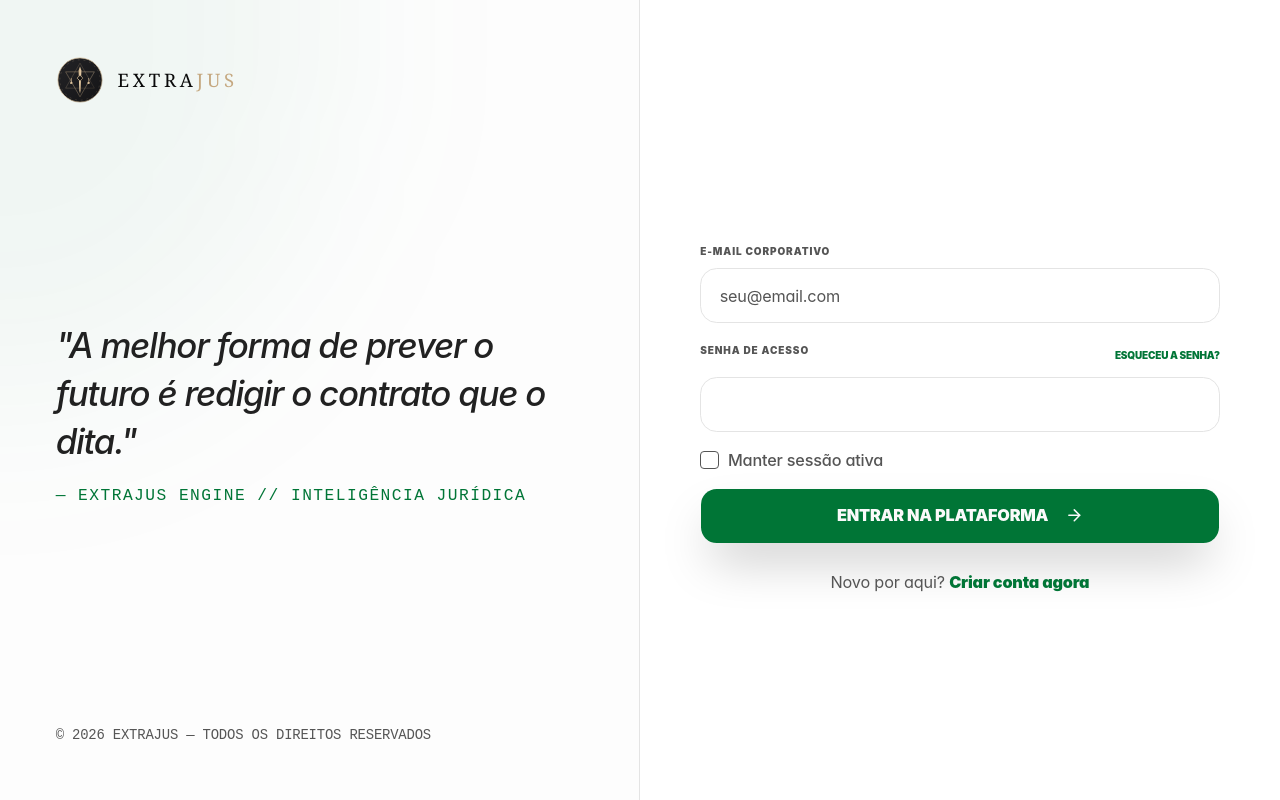
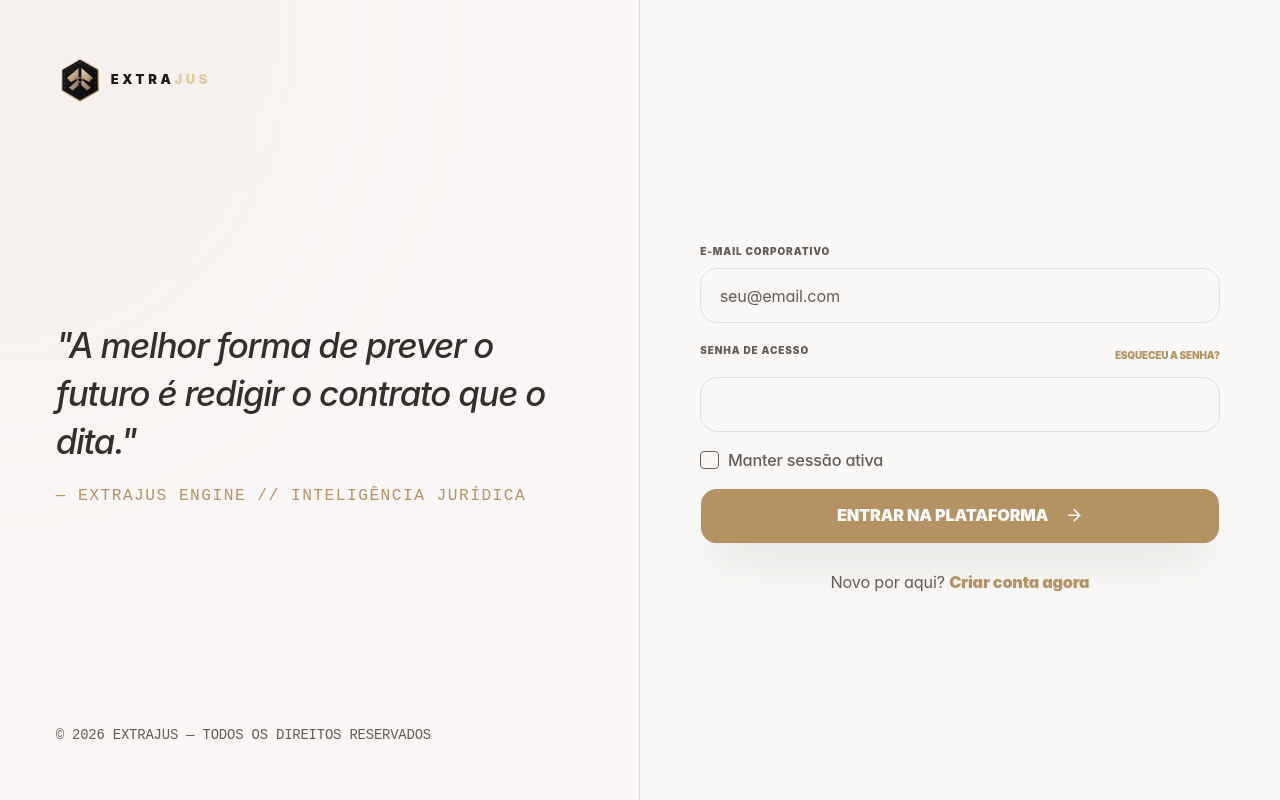
Before and after one commit to fdutragon/extrajus, a Next.js app: page /login in a window 1280 px wide. Built offline with nearby package versions, Linux system fonts and the light colour scheme; what @teispace/next-themes would draw is missing.

Commit message:
Redesign app icon

```diff
--- a/src/app/globals.css
+++ b/src/app/globals.css
@@ -78,58 +78,58 @@
 }
 
 :root {
-  --background: oklch(1 0 0);
-  --foreground: oklch(0.145 0 0);
-  --card: oklch(1 0 0);
-  --card-foreground: oklch(0.145 0 0);
+  --background: oklch(0.982 0.003 60); /* Alabastro Quente / Papel Linho de Luxo */
+  --foreground: oklch(0.22 0.01 45); /* Bronze Escuro / Grafite Imperial */
+  --card: oklch(1 0 0); /* Branco Puro Soft */
+  --card-foreground: oklch(0.22 0.01 45);
   --popover: oklch(1 0 0);
-  --popover-foreground: oklch(0.145 0 0);
-  --primary: oklch(0.48 0.15 156); /* Professional Green */
+  --popover-foreground: oklch(0.22 0.01 45);
+  --primary: oklch(0.68 0.075 75); /* Ouro Imperial Nobre (perfeita leitura no claro) */
   --primary-foreground: oklch(0.985 0 0);
-  --secondary: oklch(0.97 0 0);
-  --secondary-foreground: oklch(0.145 0 0);
-  --muted: oklch(0.97 0 0);
-  --muted-foreground: oklch(0.45 0 0);
-  --accent: oklch(0.97 0 0);
-  --accent-foreground: oklch(0.145 0 0);
-  --destructive: oklch(0.55 0.19 25);
-  --border: oklch(0.92 0 0);
-  --input: oklch(0.92 0 0);
-  --ring: oklch(0.48 0.15 156);
-  --chart-1: oklch(0.48 0.15 156);
-  --chart-2: oklch(0.6 0.15 156);
-  --chart-3: oklch(0.5 0.15 156);
-  --chart-4: oklch(0.7 0.15 156);
-  --chart-5: oklch(0.4 0.15 156);
+  --secondary: oklch(0.955 0.005 60); /* Creme Suave Secundário */
+  --secondary-foreground: oklch(0.22 0.01 45);
+  --muted: oklch(0.955 0.005 60);
+  --muted-foreground: oklch(0.48 0.015 65); /* Bronze Muted Elegante */
+  --accent: oklch(0.94 0.006 60);
+  --accent-foreground: oklch(0.22 0.01 45);
+  --destructive: oklch(0.55 0.18 25); /* Escarlate de Guerra */
+  --border: oklch(0.90 0.006 60); /* Linha Bronze Suave */
+  --input: oklch(0.90 0.006 60);
+  --ring: oklch(0.68 0.075 75);
+  --chart-1: oklch(0.68 0.075 75);
+  --chart-2: oklch(0.6 0.07 75);
+  --chart-3: oklch(0.52 0.06 75);
+  --chart-4: oklch(0.75 0.08 75);
+  --chart-5: oklch(0.45 0.05 75);
   --radius: 0.5rem;
-  --sidebar: oklch(0.985 0 0);
-  --sidebar-foreground: oklch(0.45 0 0);
-  --sidebar-primary: oklch(0.48 0.15 156);
+  --sidebar: oklch(0.972 0.004 60); /* Sidebar Alabastro Suave Sombreada */
+  --sidebar-foreground: oklch(0.38 0.012 60);
+  --sidebar-primary: oklch(0.68 0.075 75);
   --sidebar-primary-foreground: oklch(0.985 0 0);
-  --sidebar-accent: oklch(0.96 0 0);
-  --sidebar-accent-foreground: oklch(0.145 0 0);
-  --sidebar-border: oklch(0.92 0 0);
-  --sidebar-ring: oklch(0.48 0.15 156);
+  --sidebar-accent: oklch(0.925 0.008 60);
+  --sidebar-accent-foreground: oklch(0.22 0.01 45);
+  --sidebar-border: oklch(0.90 0.006 60);
+  --sidebar-ring: oklch(0.68 0.075 75);
   --destructive-foreground: oklch(0.985 0 0);
   --font-sans: "Inter", "Segoe UI", sans-serif;
   --font-serif: ui-serif, Georgia, "Times New Roman", serif;
   --font-mono: ui-monospace, "Cascadia Code", monospace;
-  --shadow-color: #000000;
-  --shadow-opacity: 0.05;
-  --shadow-blur: 10px;
+  --shadow-color: #5c4a33; /* Sombras Bronzeadas Quentes de Alta Sofisticação */
+  --shadow-opacity: 0.06;
+  --shadow-blur: 12px;
   --shadow-spread: 0px;
   --shadow-offset-x: 0px;
-  --shadow-offset-y: 2px;
+  --shadow-offset-y: 3px;
   --letter-spacing: -0.01em;
   --spacing: 0.25rem;
-  --shadow-2xs: 0px 1px 2px 0px hsl(0 0% 0% / 0.05);
-  --shadow-xs: 0px 1px 2px 0px hsl(0 0% 0% / 0.05);
-  --shadow-sm: 0px 1px 3px 0px hsl(0 0% 0% / 0.1), 0px 1px 2px -1px hsl(0 0% 0% / 0.1);
-  --shadow: 0px 4px 6px -1px hsl(0 0% 0% / 0.1), 0px 2px 4px -2px hsl(0 0% 0% / 0.1);
-  --shadow-md: 0px 10px 15px -3px hsl(0 0% 0% / 0.1), 0px 4px 6px -4px hsl(0 0% 0% / 0.1);
-  --shadow-lg: 0px 20px 25px -5px hsl(0 0% 0% / 0.1), 0px 8px 10px -6px hsl(0 0% 0% / 0.1);
-  --shadow-xl: 0px 25px 50px -12px hsl(0 0% 0% / 0.25);
-  --shadow-2xl: 0px 30px 60px -15px hsl(0 0% 0% / 0.3);
+  --shadow-2xs: 0px 1px 2px 0px hsl(30 10% 20% / 0.03);
+  --shadow-xs: 0px 1px 2px 0px hsl(30 10% 20% / 0.03);
+  --shadow-sm: 0px 2px 4px 0px hsl(30 10% 20% / 0.05), 0px 1px 2px -1px hsl(30 10% 20% / 0.05);
+  --shadow: 0px 4px 8px -1px hsl(30 10% 20% / 0.06), 0px 2px 4px -2px hsl(30 10% 20% / 0.06);
+  --shadow-md: 0px 10px 18px -3px hsl(30 10% 20% / 0.07), 0px 4px 8px -4px hsl(30 10% 20% / 0.07);
+  --shadow-lg: 0px 20px 28px -5px hsl(30 10% 20% / 0.08), 0px 8px 12px -6px hsl(30 10% 20% / 0.08);
+  --shadow-xl: 0px 25px 50px -12px hsl(30 10% 20% / 0.15);
+  --shadow-2xl: 0px 30px 60px -15px hsl(30 10% 20% / 0.2);
   --tracking-normal: -0.01em;
 }
 
@@ -142,8 +142,8 @@
   --card-foreground: oklch(0.9288 0.0126 255.5078);
   --popover: oklch(0.2603 0 0);
   --popover-foreground: oklch(0.7348 0 0);
-  --primary: oklch(0.4365 0.1044 156.7556);
-  --primary-foreground: oklch(0.9213 0.0135 167.1556);
+  --primary: oklch(0.72 0.09 75); /* Ouro Líquido Luminoso (Glowing Gold) */
+  --primary-foreground: oklch(0.12 0.005 50); /* Grafite Obsidian de Alto Contraste */
   --secondary: oklch(0.2603 0 0);
   --secondary-foreground: oklch(0.9851 0 0);
   --muted: oklch(0.2393 0 0);
@@ -153,20 +153,20 @@
   --destructive: oklch(0.3123 0.0852 29.7877);
   --border: oklch(0.2809 0 0);
   --input: oklch(0.2603 0 0);
-  --ring: oklch(0.8003 0.1821 151.7110);
-  --chart-1: oklch(0.8003 0.1821 151.7110);
+  --ring: oklch(0.72 0.09 75);
+  --chart-1: oklch(0.72 0.09 75);
   --chart-2: oklch(0.7137 0.1434 254.6240);
   --chart-3: oklch(0.7090 0.1592 293.5412);
   --chart-4: oklch(0.8369 0.1644 84.4286);
   --chart-5: oklch(0.7845 0.1325 181.9120);
   --sidebar: oklch(0.1822 0 0);
   --sidebar-foreground: oklch(0.6301 0 0);
-  --sidebar-primary: oklch(0.4365 0.1044 156.7556);
-  --sidebar-primary-foreground: oklch(0.9213 0.0135 167.1556);
+  --sidebar-primary: oklch(0.72 0.09 75);
+  --sidebar-primary-foreground: oklch(0.12 0.005 50);
   --sidebar-accent: oklch(0.3132 0 0);
   --sidebar-accent-foreground: oklch(0.9851 0 0);
   --sidebar-border: oklch(0.2809 0 0);
-  --sidebar-ring: oklch(0.8003 0.1821 151.7110);
+  --sidebar-ring: oklch(0.72 0.09 75);
   --destructive-foreground: oklch(0.9368 0.0045 34.3092);
   --radius: 0.5rem;
   --font-sans: "Inter", "Outfit", sans-serif;
--- a/src/app/layout.tsx
+++ b/src/app/layout.tsx
@@ -17,10 +17,10 @@ export const metadata: Metadata = {
   description: "Ecossistema de alta tecnologia e inteligência artificial para redação, auditoria e blindagem contratual definitiva.",
   icons: {
     icon: [
-      { url: "/icon.svg?v=7", type: "image/svg+xml" }
+      { url: "/icon.svg?v=10", type: "image/svg+xml" }
     ],
-    shortcut: "/icon.svg?v=7",
-    apple: "/icon.svg?v=7"
+    shortcut: "/icon.svg?v=10",
+    apple: "/icon.svg?v=10"
   },
   robots: {
     index: true,
--- a/src/components/ui/logo.tsx
+++ b/src/components/ui/logo.tsx
@@ -12,64 +12,88 @@ export function Logo({ className, showText = true, iconSize = 32, ...props }: Lo
   const isMedium = iconSize >= 36
 
   return (
-    <div className={cn("flex items-center gap-3 select-none", className)}>
+    <div className={cn("flex items-center gap-1.5 select-none", className)}>
       <svg
         width={iconSize}
         height={iconSize}
         viewBox="0 0 100 100"
         fill="none"
         xmlns="http://www.w3.org/2000/svg"
-        className="shrink-0 transition-transform duration-500 hover:rotate-45"
+        className="shrink-0 transition-all duration-500 hover:scale-105"
         {...props}
       >
-        {/* Metal Gradientes do Império */}
+        {/* Metal Gradientes de Luxo */}
         <defs>
           <linearGradient id="goldGradient" x1="0%" y1="0%" x2="100%" y2="100%">
-            <stop offset="0%" stopColor="#c5a880" />
-            <stop offset="50%" stopColor="#e2c9a3" />
-            <stop offset="100%" stopColor="#8a7355" />
+            <stop offset="0%" stopColor="#fff8e7" /> {/* Ouro Branco */}
+            <stop offset="30%" stopColor="#e2c9a3" /> {/* Ouro Líquido */}
+            <stop offset="70%" stopColor="#c5a880" /> {/* Bronze Imperial */}
+            <stop offset="100%" stopColor="#785e3a" /> {/* Deep Gold */}
           </linearGradient>
           <linearGradient id="darkGradient" x1="0%" y1="0%" x2="100%" y2="100%">
-            <stop offset="0%" stopColor="#18181b" />
-            <stop offset="100%" stopColor="#09090b" />
+            <stop offset="0%" stopColor="#1c1c21" /> {/* Obsidian Light */}
+            <stop offset="100%" stopColor="#08080a" /> {/* Vácuo Negro */}
           </linearGradient>
         </defs>
 
-        {/* Círculo Ritualístico de Fundo (Sempre com Escudo Escuro Fixo para Contraste Supremo Chiaroscuro) */}
-        <circle
-          cx="50"
-          cy="50"
-          r="46"
+        {/* Hexágono Brutalista Selo de Força */}
+        <polygon
+          points="50,6 88,28 88,72 50,94 12,72 12,28"
           fill="url(#darkGradient)"
           stroke="url(#goldGradient)"
-          strokeWidth="1.5"
-          opacity="0.95"
+          strokeWidth="2.5"
+          strokeLinejoin="round"
         />
 
-        {/* Círculo Externo com Orbitais Finas */}
-        <circle cx="50" cy="50" r="42" stroke="url(#goldGradient)" strokeWidth="0.75" strokeDasharray="4 8" opacity="0.5" />
+        {/* Portal de Conectividade Interno */}
+        <polygon
+          points="50,12 82,31 82,69 50,88 18,69 18,31"
+          stroke="url(#goldGradient)"
+          strokeWidth="1.2"
+          strokeDasharray="4 6"
+          opacity="0.3"
+        />
 
-        {/* Triângulo Geométrico Superior (A Ordem) */}
-        <path d="M50 15L80 67H20L50 15Z" stroke="url(#goldGradient)" strokeWidth="1" opacity="0.4" />
+        {/* Lâminas Sétricas de Equilíbrio / Asas Geométricas */}
+        {/* Lado Esquerdo */}
+        <path
+          d="M47 25 L23 46 L31 54 L47 46 Z"
+          fill="url(#goldGradient)"
+          opacity="0.9"
+        />
+        <path
+          d="M47 49 L27 66 L35 72 L47 61 Z"
+          fill="url(#goldGradient)"
+          opacity="0.75"
+        />
 
-        {/* Triângulo Invertido Inferior (O Caos/A Blindagem) */}
-        <path d="M50 85L20 33H80L50 85Z" stroke="url(#goldGradient)" strokeWidth="1.2" opacity="0.6" />
+        {/* Lado Direito */}
+        <path
+          d="M53 25 L77 46 L69 54 L53 46 Z"
+          fill="url(#goldGradient)"
+          opacity="0.9"
+        />
+        <path
+          d="M53 49 L73 66 L65 72 L53 61 Z"
+          fill="url(#goldGradient)"
+          opacity="0.75"
+        />
 
-        {/* Espada Central da Justiça (Eixo Simétrico) */}
-        <path d="M50 22L53 30L51.5 72L50 78L48.5 72L47 30L50 22Z" fill="url(#goldGradient)" />
+        {/* Espada Central Vertical (Eixo da Verdade) */}
+        <line
+          x1="50"
+          y1="16"
+          x2="50"
+          y2="84"
+          stroke="url(#goldGradient)"
+          strokeWidth="2.2"
+          strokeLinecap="round"
+        />
 
-        {/* Guarda-mão da Espada (Balança Estilizada) */}
-        <path d="M32 46H68" stroke="url(#goldGradient)" strokeWidth="3" strokeLinecap="square" />
-
-        {/* Detalhes Rúnicos Esotéricos na Balança */}
-        <path d="M32 46V54M68 46V54" stroke="url(#goldGradient)" strokeWidth="1.5" />
-        <circle cx="32" cy="56" r="2.5" fill="url(#goldGradient)" />
-        <circle cx="68" cy="56" r="2.5" fill="url(#goldGradient)" />
-
-        {/* Losango de Poder no Coração (Sempre Escuro Fixo) */}
+        {/* Diamante Central (Core de Inteligência) */}
         <path
-          d="M50 40L56 46L50 52L44 46L50 40Z"
-          fill="url(#darkGradient)"
+          d="M50,44 L56,50 L50,56 L44,50 Z"
+          fill="#08080a"
           stroke="url(#goldGradient)"
           strokeWidth="1.5"
         />
@@ -77,10 +101,10 @@ export function Logo({ className, showText = true, iconSize = 32, ...props }: Lo
 
       {showText && (
         <span className={cn(
-          "font-serif tracking-[0.2em] uppercase text-foreground leading-none",
-          isLarge ? "text-base" : isMedium ? "text-sm" : "text-xs"
+          "font-sans font-black tracking-[0.28em] text-foreground leading-none flex items-center",
+          isLarge ? "text-[13px]" : isMedium ? "text-[11.5px]" : "text-[10px]"
         )}>
-          Extra<span className="text-gold font-medium">Jus</span>
+          EXTRA<span className="text-[#e2c9a3]">JUS</span>
         </span>
       )}
     </div>
```
Also changed, not shown: public/icon.svg, src/app/(dashboard)/dashboard-layout-client.tsx (line endings or trailing spaces), src/app/icon.svg.
